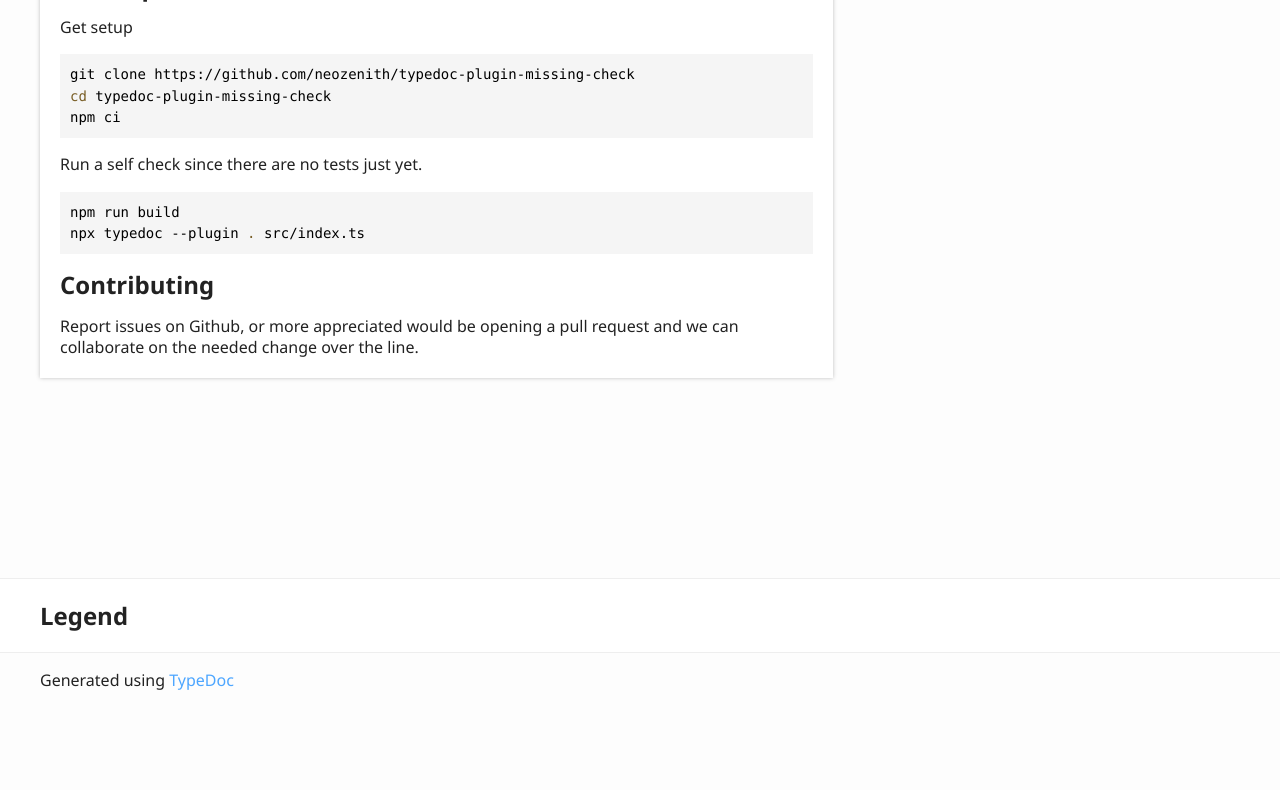
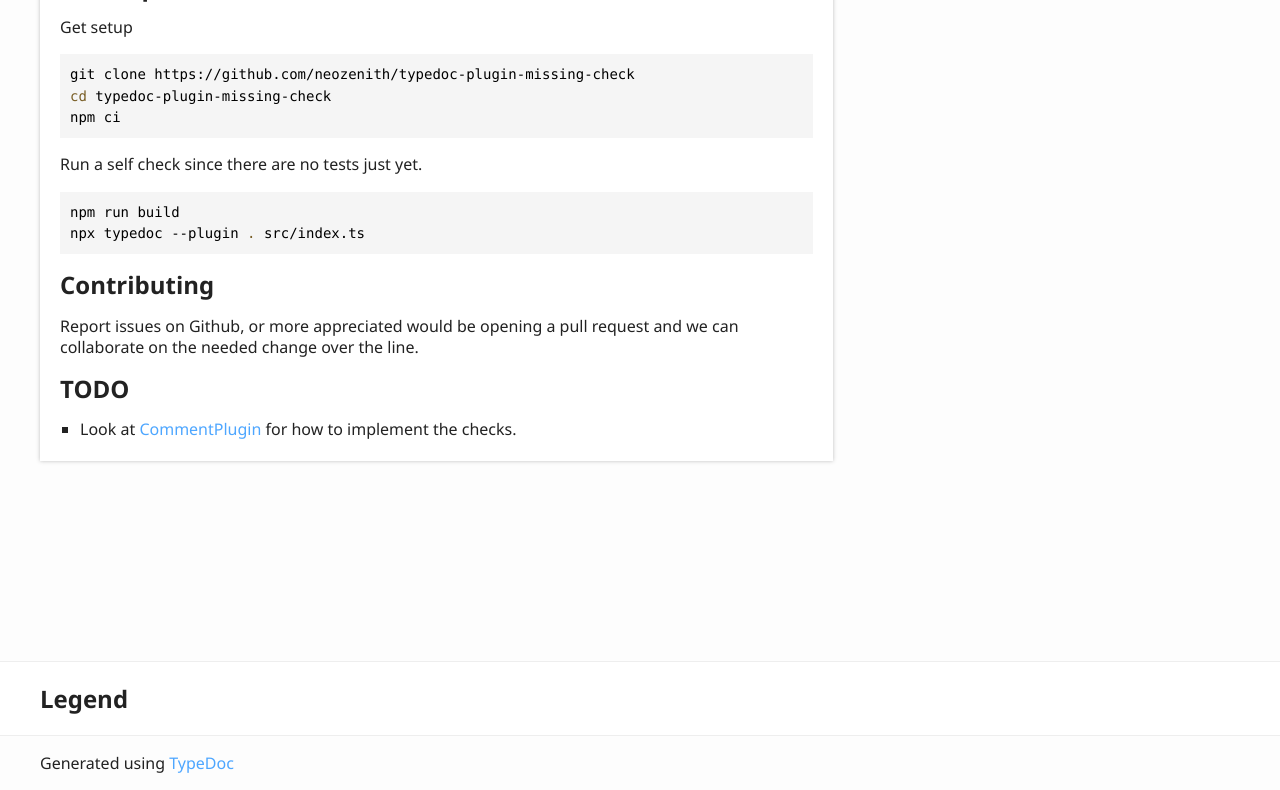
Before and after one commit to neozenith/typedoc-plugin-missing-check, a plain HTML site: page index.html in a window 1280 px wide. Shown: the part 602-1392 px from the top of the page. Before the commit the page ends 1309 px from the top, so only its background shows below. Drawn offline with Linux system fonts and the light colour scheme.

Commit message:
Updated docs

```diff
--- a/index.html
+++ b/index.html
@@ -90,6 +90,12 @@
 					<h2>Contributing</h2>
 				</a>
 				<p>Report issues on Github, or more appreciated would be opening a pull request and we can collaborate on the needed change over the line.</p>
+				<a href="#todo" id="todo" style="color: inherit; text-decoration: none;">
+					<h2>TODO</h2>
+				</a>
+				<ul>
+					<li>Look at <a href="https://github.com/TypeStrong/typedoc/blob/master/src/lib/converter/plugins/CommentPlugin.ts">CommentPlugin</a> for how to implement the checks.</li>
+				</ul>
 			</div>
 		</div>
 		<div class="col-4 col-menu menu-sticky-wrap menu-highlight">
```
Also changed, not shown: modules.html (+1 -1 lines).
